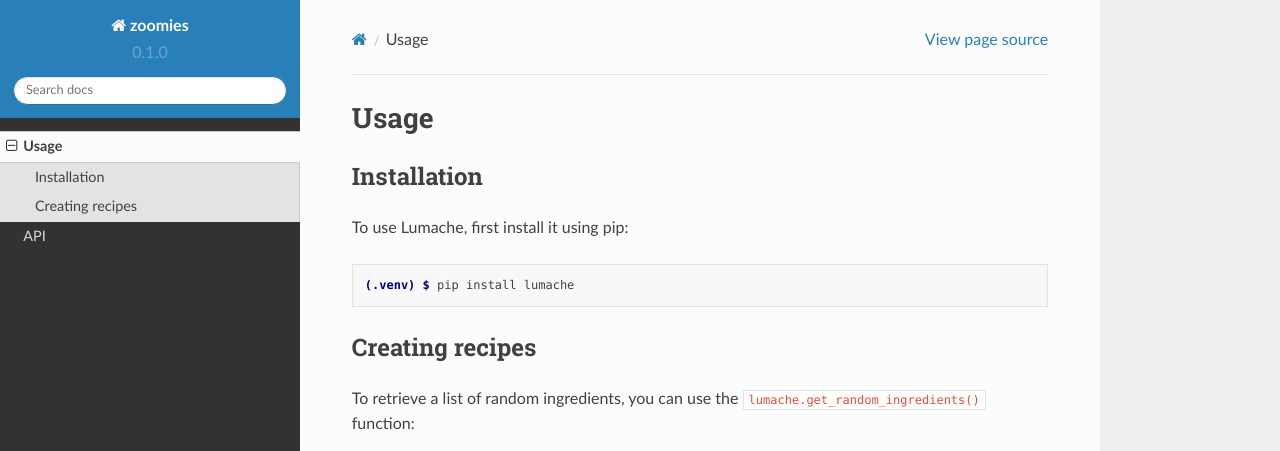
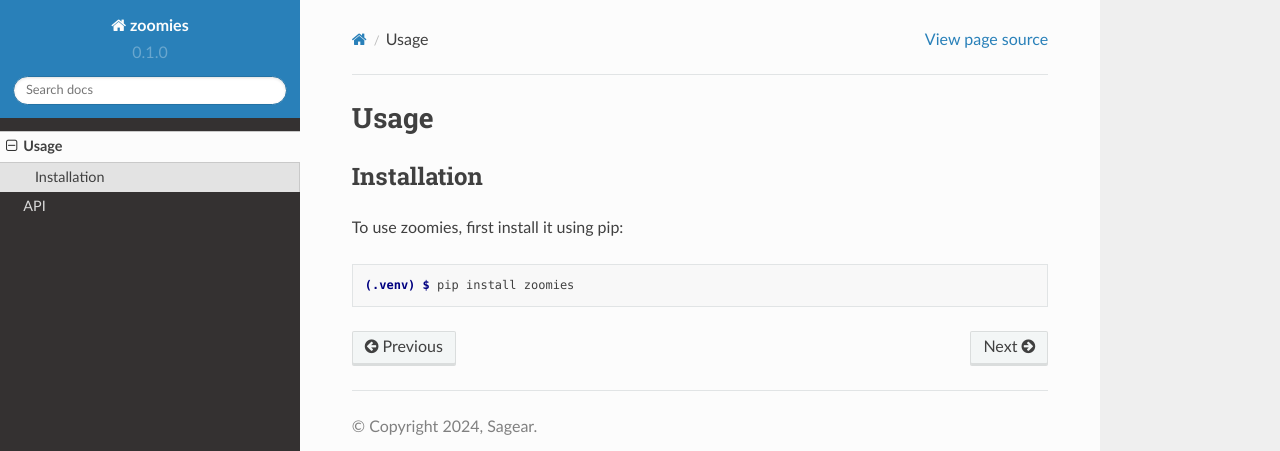
Before and after one commit to ssagear/zoomies, a Sphinx documentation site: the page built from docs/usage.rst, in a window 1280 px wide and 1095 px high. Shown: the top 451 px of the window. Built offline with Sphinx 7.4.7 and the Read the Docs theme 2.0.0, drawn with Linux system fonts in a browser that asks for light colours; some of the changed text lies outside the part shown.

Commit message:
updated name from default

```diff
--- a/docs/index.rst
+++ b/docs/index.rst
@@ -1,4 +1,4 @@
-Welcome to Lumache's documentation!
+Welcome to zoomies' documentation!
 ===================================
 
 **zoomies** is a Python library
--- a/docs/usage.rst
+++ b/docs/usage.rst
@@ -6,28 +6,8 @@
 Installation
 ------------
 
-To use Lumache, first install it using pip:
+To use zoomies, first install it using pip:
 
 .. code-block:: console
 
-   (.venv) $ pip install lumache
-
-Creating recipes
-----------------
-
-To retrieve a list of random ingredients,
-you can use the ``lumache.get_random_ingredients()`` function:
-
-.. autofunction:: lumache.get_random_ingredients
-
-The ``kind`` parameter should be either ``"meat"``, ``"fish"``,
-or ``"veggies"``. Otherwise, :py:func:`lumache.get_random_ingredients`
-will raise an exception.
-
-.. autoexception:: lumache.InvalidKindError
-
-For example:
-
->>> import lumache
->>> lumache.get_random_ingredients()
-['shells', 'gorgonzola', 'parsley']
+   (.venv) $ pip install zoomies
```
